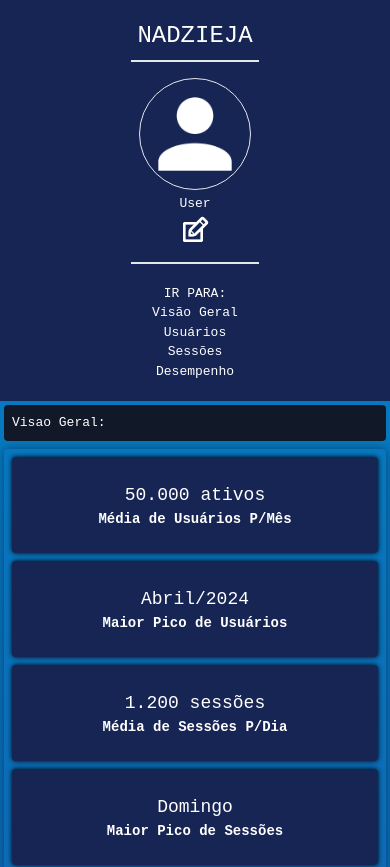
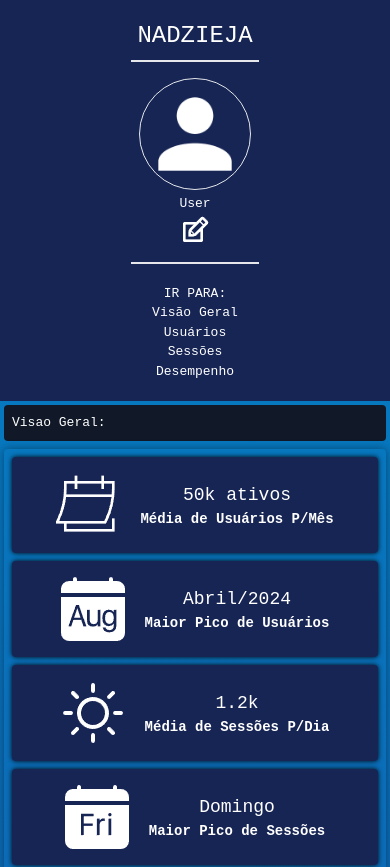
Before and after one commit to SalisSilva337/responsive-dashboard, a website: page src/Nadzieja/index.html in a window 390 px wide. Shown: the top 867 px of the page. Drawn offline with nearby package versions, Linux system fonts and the light colour scheme; no server answers.

Commit message:
finalizado

```diff
--- a/src/Nadzieja/index.html
+++ b/src/Nadzieja/index.html
@@ -5,6 +5,7 @@
     <meta name="viewport" content="width=device-width, initial-scale=1.0" />
     <title>NADZIEJA</title>
     <link href="./styles/output.css" rel="stylesheet" />
+    <link rel="shortcut icon" href="../imgs/iconePag.png" type="image/x-icon" />
     <script src="https://cdn.jsdelivr.net/npm/chart.js"></script>
     <script src="scripts/script.js" defer></script>
     <script src="scripts/barChart.js" defer></script>
@@ -35,8 +36,12 @@
       id="barraLateral"
     >
       <div class="sticky top-1/2 left-0" id="abrirBarra">
-        <h1 class="hidden lg:block animate-pulse text-3xl" id="setaLg">➡</h1>
-        <h1 class="block lg:hidden animate-pulse text-3xl" id="setaSm">⬇</h1>
+        <h1 class="hidden lg:block animate-pulse text-3xl" id="setaLg">
+          <img src="../imgs/setaDireita.png" alt="" />
+        </h1>
+        <h1 class="block lg:hidden animate-pulse text-3xl" id="setaSm">
+          <img src="../imgs/setaBaixo.png" alt="" />
+        </h1>
       </div>
 
       <div class="hidden flex-col sticky top-0 left-0" id="infosBarraLateral">
@@ -98,9 +103,12 @@
             class="bg-blue-950 text-white p-5 rounded flex w-full lg:w-56 items-center justify-center text-center"
             id="card"
           >
+            <div class="flex items-center gap-5">
+              <img src="../imgs/calendarioPadrao.png" alt="" />
               <div>
-              <h1 class="text-lg">50.000 ativos</h1>
+                <h1 class="text-lg">50k ativos</h1>
                 <h1 class="text-sm font-bold">Média de Usuários P/Mês</h1>
+              </div>
             </div>
           </div>
         </div>
@@ -110,9 +118,12 @@
             class="bg-blue-950 text-white p-5 rounded flex w-full lg:w-56 items-center justify-center text-center"
             id="card"
           >
+            <div class="flex items-center gap-5">
+              <img src="../imgs/calendarioMes.png" alt="" />
               <div>
                 <h1 class="text-lg">Abril/2024</h1>
                 <h1 class="text-sm font-bold">Maior Pico de Usuários</h1>
+              </div>
             </div>
           </div>
         </div>
@@ -122,9 +133,12 @@
             class="bg-blue-950 text-white p-5 rounded flex w-full lg:w-56 items-center justify-center text-center"
             id="card"
           >
+            <div class="flex items-center gap-5">
+              <img src="../imgs/sol.png" alt="" />
               <div>
-              <h1 class="text-lg">1.200 sessões</h1>
+                <h1 class="text-lg">1.2k</h1>
                 <h1 class="text-sm font-bold">Média de Sessões P/Dia</h1>
+              </div>
             </div>
           </div>
         </div>
@@ -134,9 +148,12 @@
             class="bg-blue-950 text-white p-5 rounded flex w-full lg:w-56 items-center justify-center text-center"
             id="card"
           >
+            <div class="flex items-center gap-5">
+              <img src="../imgs/calendarioDia.png" alt="" />
               <div>
                 <h1 class="text-lg">Domingo</h1>
                 <h1 class="text-sm font-bold">Maior Pico de Sessões</h1>
+              </div>
             </div>
           </div>
         </div>
```
Also changed, not shown: src/Nadzieja/styles/output.css, src/imgs/calendarioDia.png (added), src/imgs/calendarioMes.png (added), src/imgs/calendarioPadrao.png (added), src/imgs/iconePag.png (added), src/imgs/setaBaixo.png (added), src/imgs/setaDireita.png (added), src/imgs/sol.png (added). Lines whose indentation alone changed are shown as unchanged.
